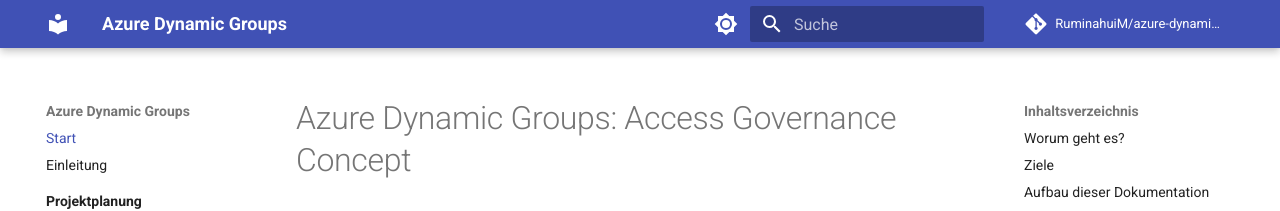
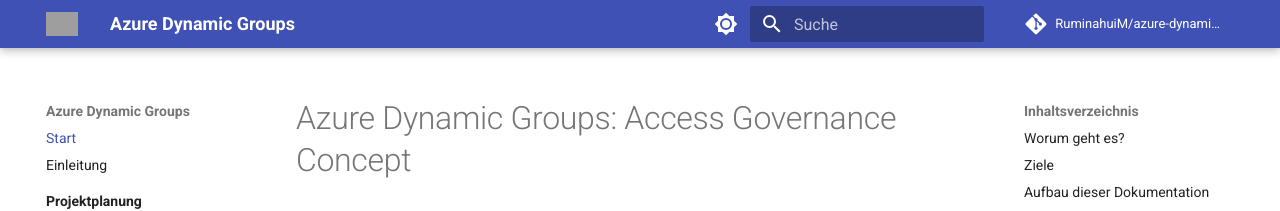
Before and after one commit to RuminahuiM/azure-dynamic-groups-semesterarbeit, an MkDocs documentation site: the page built from docs/index.md, in a window 1280 px wide. Shown: the top 211 px of the page. Built offline with MkDocs 1.6.1 and Material for MkDocs 9.7.7, drawn with Linux system fonts in a browser that asks for light colours; comment, search, counter and statistics services are not loaded.

Commit message:
Farbpalette und Logo zentral von der Portfolio-Hauptseite
Co-Authored-By: Claude Opus 5.5 <noreply@anthropic.com>
Claude-Session: https://claude.ai/code/session_01BCKh7LU7b8i5P7bd4WKFJJ

```diff
--- a/mkdocs.yml
+++ b/mkdocs.yml
@@ -8,6 +8,8 @@ edit_uri: edit/main/docs/
 
 theme:
   name: material
+  logo: https://ruminahuim.github.io/assets/brand/logo.svg
+  favicon: https://ruminahuim.github.io/assets/brand/logo.svg
   language: de
   features:
     - navigation.sections
@@ -20,16 +22,22 @@ theme:
   palette:
     - media: "(prefers-color-scheme: light)"
       scheme: default
-      primary: indigo
+      primary: custom
+      accent: custom
       toggle:
         icon: material/brightness-7
         name: Dunkles Design
     - media: "(prefers-color-scheme: dark)"
       scheme: slate
-      primary: indigo
+      primary: custom
+      accent: custom
       toggle:
         icon: material/brightness-4
         name: Helles Design
+
+# Farben zentral von der Portfolio-Hauptseite (siehe README von RuminahuiM.github.io)
+extra_css:
+  - https://ruminahuim.github.io/assets/brand/palette.css
 
 markdown_extensions:
   - tables
```
